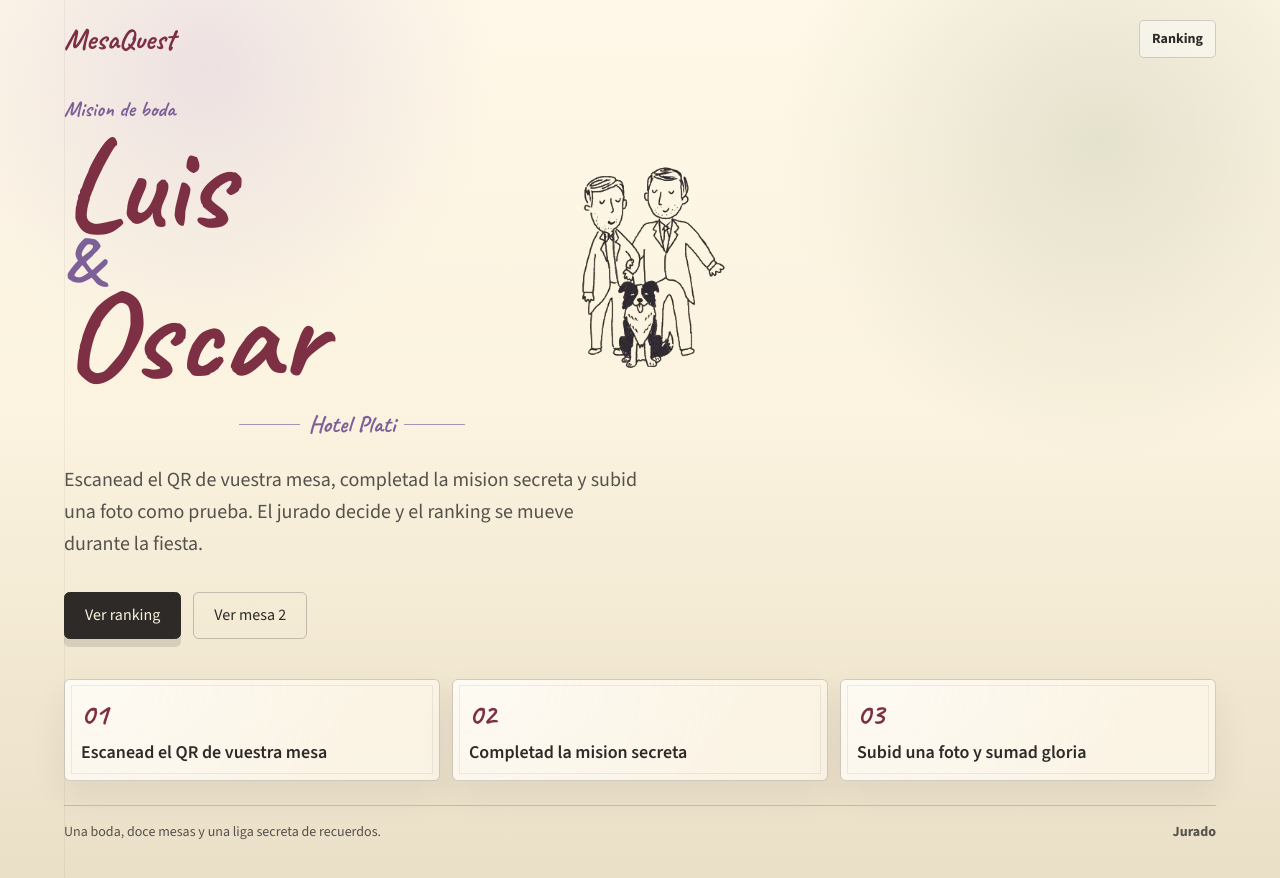
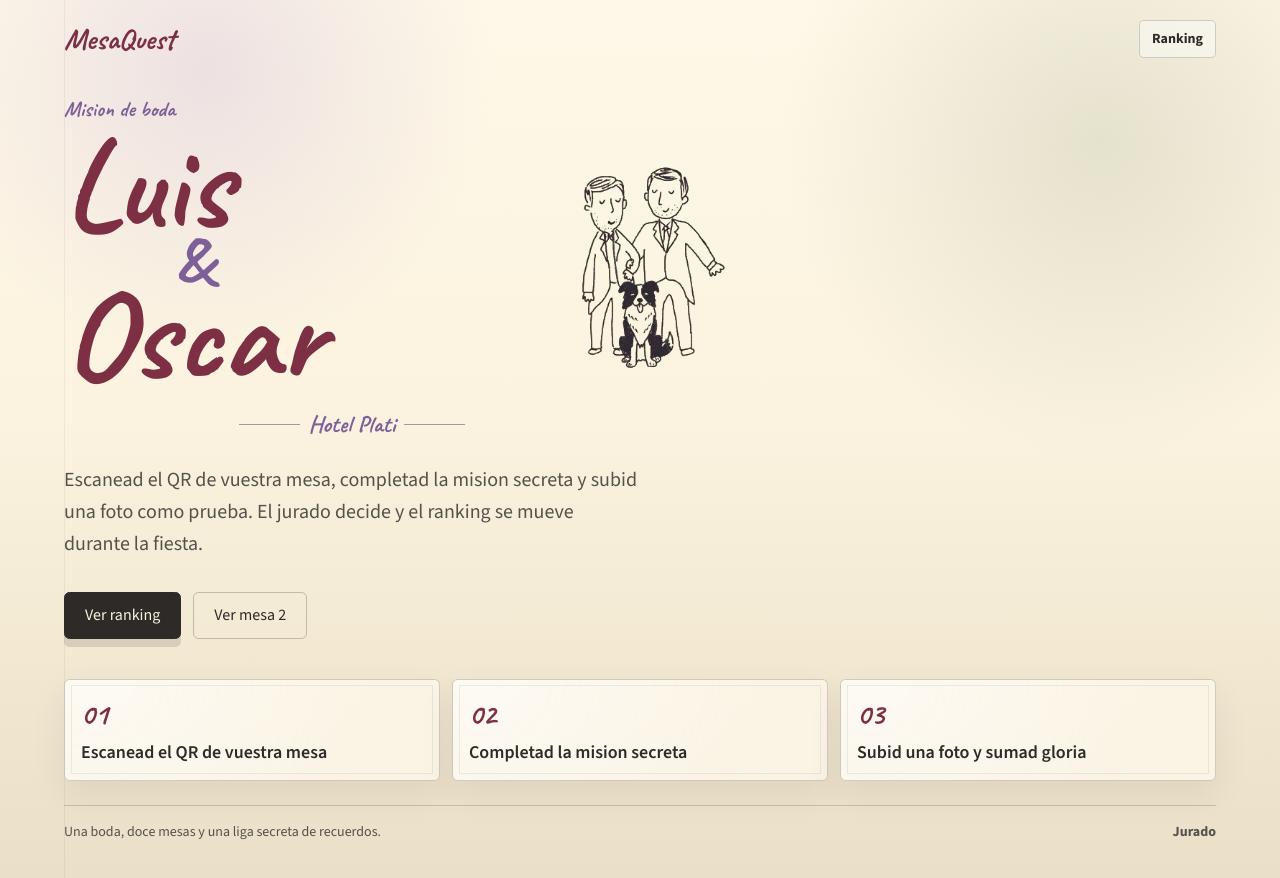
Before and after one commit to Urbii22/BODA_LyO, a Next.js app: page / in a window 1280 px wide. Built offline with nearby package versions, Linux system fonts and the light colour scheme; no server answers.

Commit message:
Center the ampersand between the couple names
Center-align the "&" line so it sits in the middle of the names block
instead of flush left.

```diff
--- a/src/app/page.tsx
+++ b/src/app/page.tsx
@@ -22,7 +22,7 @@ export default function Home() {
           <div className="mt-3 flex max-w-2xl items-center justify-between gap-6">
             <h1 className="max-w-3xl text-balance font-hand text-[clamp(4.2rem,10vw,8.2rem)] font-bold leading-[0.82] text-vino">
               <span className="block">Luis</span>
-              <span className="block text-[0.52em] leading-[0.7] text-lavanda">&</span>
+              <span className="block text-center text-[0.52em] leading-[0.7] text-lavanda">&</span>
               <span className="block">Oscar</span>
             </h1>
             <Image
```
